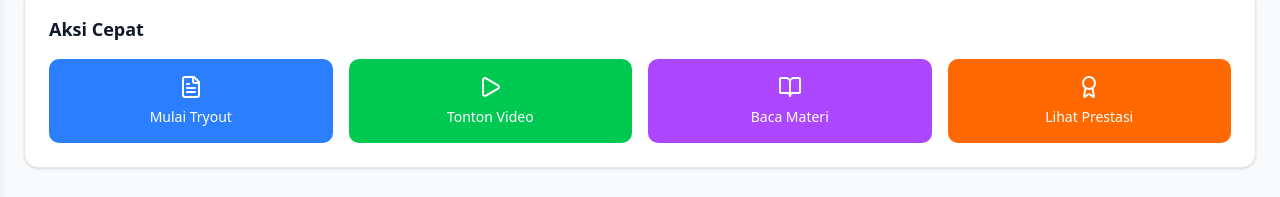
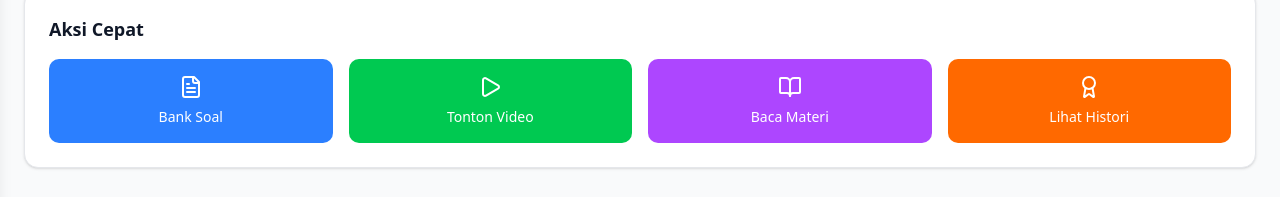
Before and after one commit to Tamara1430/tutor-utbk, a Next.js app: page /UserDashboard in a window 1280 px wide. Shown: the part 400-597 px from the top of the page. Built offline with nearby package versions, Linux system fonts and the light colour scheme.

Commit message:
dashboard-page.tsx

```diff
--- a/src/app/UserDashboard/dashboard-page.tsx
+++ b/src/app/UserDashboard/dashboard-page.tsx
@@ -6,6 +6,8 @@ import {
   FileText, Play, BookOpen, Award
 } from 'lucide-react'
 import { Button } from '@/components/ui/button'
+import Link from 'next/link'
+
 
 const MOTIVATION_QUOTES = [
   { text: 'Usaha tidak akan pernah mengkhianati hasil.', author: 'Anies Baswedan' },
@@ -195,10 +197,10 @@ export default function Dashboard() {
         </motion.h3>
         <div className="grid grid-cols-2 md:grid-cols-4 gap-4">
           {[
-            { icon: FileText, label: 'Mulai Tryout', color: 'bg-blue-500', hoverColor: 'hover:bg-blue-600' },
-            { icon: Play, label: 'Tonton Video', color: 'bg-green-500', hoverColor: 'hover:bg-green-600' },
-            { icon: BookOpen, label: 'Baca Materi', color: 'bg-purple-500', hoverColor: 'hover:bg-purple-600' },
-            { icon: Award, label: 'Lihat Prestasi', color: 'bg-orange-500', hoverColor: 'hover:bg-orange-600' },
+            { icon: FileText, label: 'Bank Soal', color: 'bg-blue-500', hoverColor: 'hover:bg-blue-600', href: '/Bank-Soal' },
+            { icon: Play, label: 'Tonton Video', color: 'bg-green-500', hoverColor: 'hover:bg-green-600', href: 'video-learning' },
+            { icon: BookOpen, label: 'Baca Materi', color: 'bg-purple-500', hoverColor: 'hover:bg-purple-600', href: 'https://drive.google.com/file/d/1KrdOINVyLrcbMhdQn7mkVUSApedsr14h/view?usp=drive_link' },
+            { icon: Award, label: 'Lihat Histori', color: 'bg-orange-500', hoverColor: 'hover:bg-orange-600', href: '/exam-history' },
           ].map((action, idx) => (
             <motion.div
               key={action.label}
```
